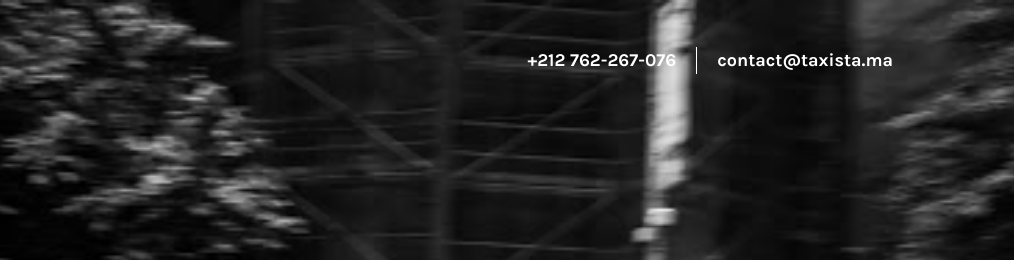
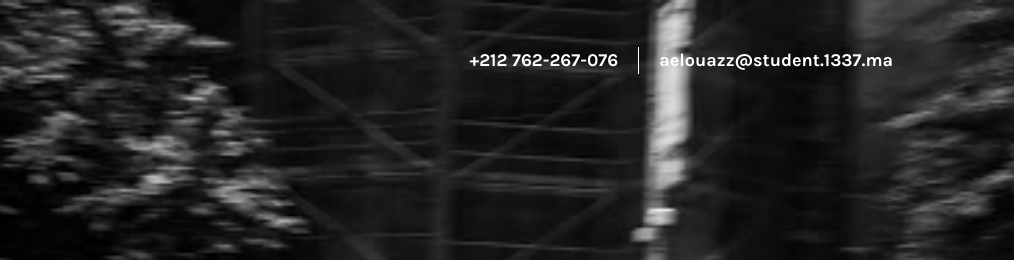
Before and after one commit to taxista-ma/Welcome, a website: page index.html in a window 1280 px wide. Shown: the top 260 px of the page, 266-1280 px from the left. Drawn offline with nearby package versions, Linux system fonts and the light colour scheme.

Commit message:
sec commit

```diff
--- a/index.html
+++ b/index.html
@@ -21,7 +21,7 @@
                     <img src="assets/images/taxista33.png" alt="logo">
                 </a>
                 <span class="navbar-text ml-auto d-none d-sm-inline-block">+212 762-267-076 </span>
-                <span class="navbar-text d-none d-sm-inline-block">contact@taxista.ma</span>
+                <span class="navbar-text d-none d-sm-inline-block">aelouazz@student.1337.ma</span>
             </nav>
         </div>
     </header>
```
